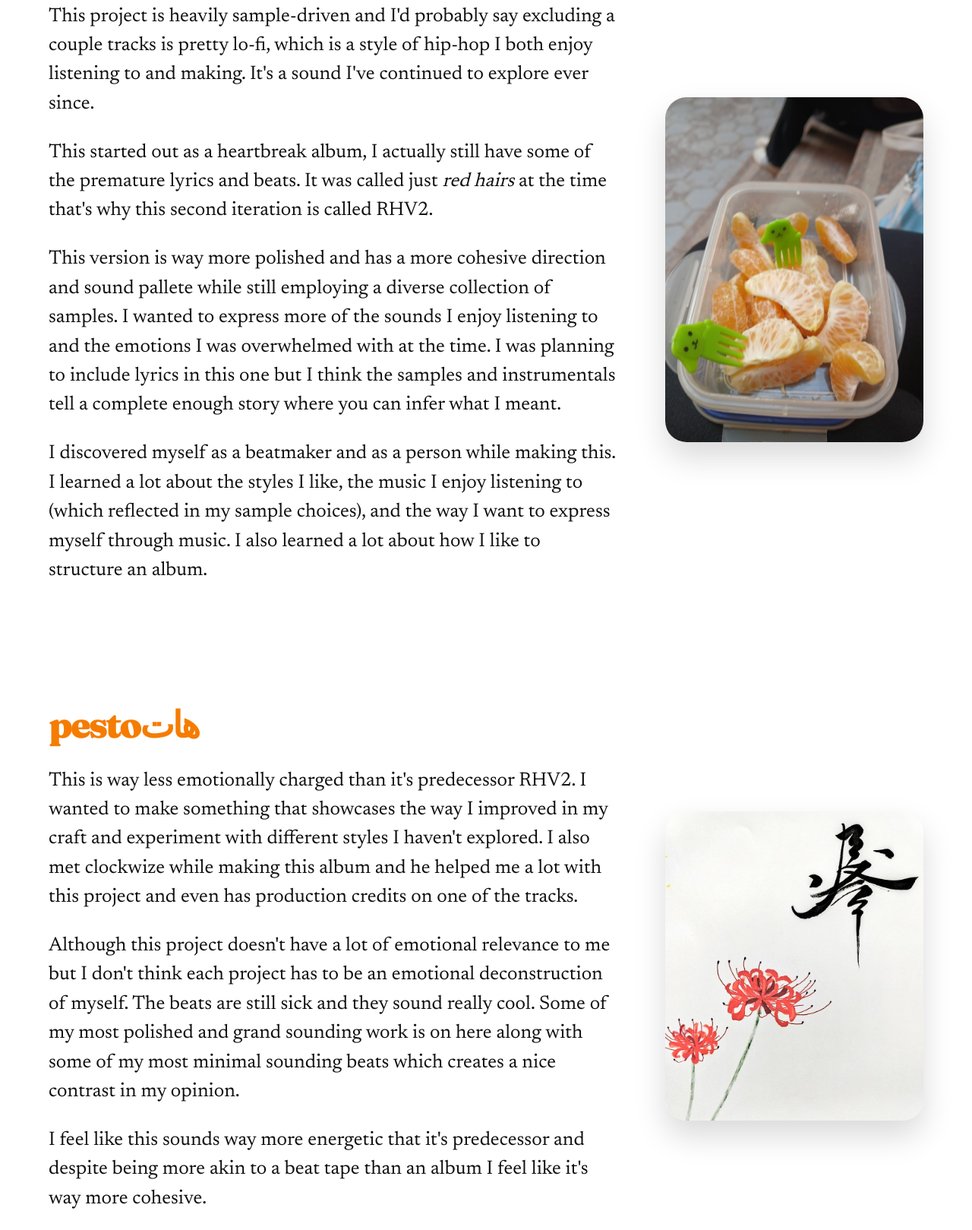
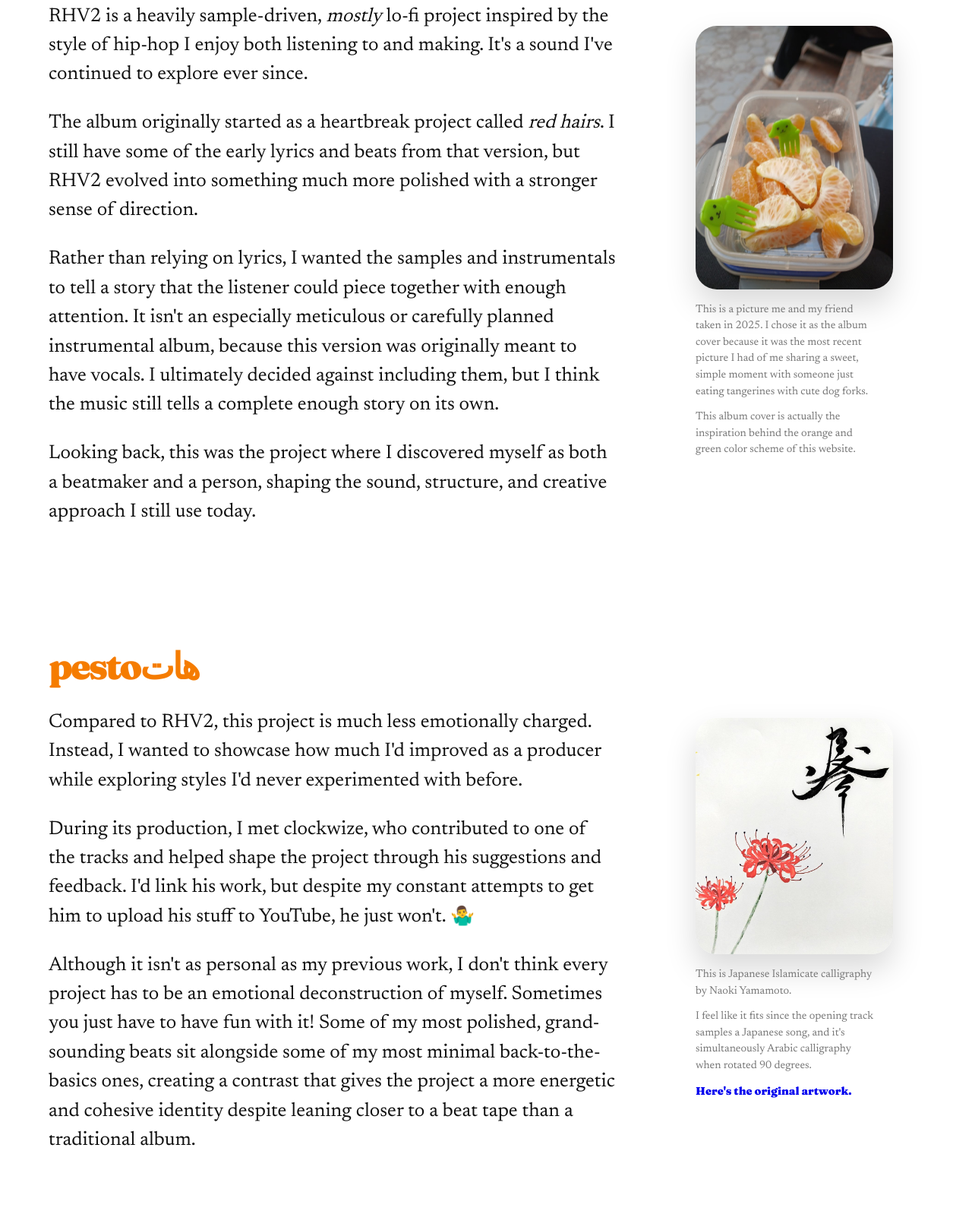
Before and after one commit to pesterian/portfolio, a plain HTML site: page index.html in a window 1280 px wide. Shown: the part 4241-5860 px from the top of the page at 76% size. Drawn offline with Linux system fonts and the light colour scheme.

Commit message:
Improved album write-ups

```diff
--- a/index.html
+++ b/index.html
@@ -251,35 +251,48 @@
                     <h3>RHV2</h3>
 
  <p>
-                    This project is heavily sample-driven and I'd probably say excluding a couple tracks is pretty lo-fi, which is a style of hip-hop I both enjoy
-                    listening to and making. It's a sound I've continued to explore ever since.
+    RHV2 is a heavily sample-driven, <em>mostly</em> lo-fi project inspired by
+    the style of hip-hop I enjoy both listening to and making. It's a sound
+    I've continued to explore ever since.
 </p>
+
 <p>
-                        This started out as a heartbreak album, I actually still have
-                        some of the premature lyrics and beats. It was called just
-                        <em>red hairs</em> at the time that's why this second iteration is called
-                        RHV2.
+    The album originally started as a heartbreak project called
+    <em>red hairs</em>. I still have some of the early lyrics and beats from
+    that version, but RHV2 evolved into something much more polished with a
+    stronger sense of direction.
 </p>
+
 <p>
-                        This version is way more polished and has a more cohesive
-                        direction and sound pallete while still employing a diverse collection of samples. I wanted to express more
-                        of the sounds I enjoy listening to and the emotions I
-                        was overwhelmed with at the time. I was planning to
-                        include lyrics in this one but I think the samples
-                        and instrumentals tell a complete enough story where
-                        you can infer what I meant.
+    Rather than relying on lyrics, I wanted the samples and instrumentals to
+    tell a story that the listener could piece together with enough attention.
+    It isn't an especially meticulous or carefully planned instrumental album,
+    because this version was originally meant to have vocals. I ultimately
+    decided against including them, but I think the music still tells a
+    complete enough story on its own.
 </p>
+
 <p>
-                I discovered myself as a beatmaker and as a person while making this.
-                I learned a lot about the styles I like, the music I enjoy listening to
-                (which reflected in my sample choices), and the way I want to express myself through music.
-                I also learned a lot about how I like to structure an album.
+    Looking back, this was the project where I discovered myself as both a
+    beatmaker and a person, shaping the sound, structure, and creative
+    approach I still use today.
 </p>
 
                 </div>
+                <figure>
                 <a href="https://www.youtube.com/watch?v=P5VE7vbu8uQ&t=859s">
                 <img src="assets/rhv2.jpg" alt="RHV2 Album Cover">
                 </a>
+                 <figcaption>
+        This is a picture me and my friend taken in 2025. I chose it as the album cover because it was
+        the most recent picture I had of me sharing a sweet, simple moment with someone just eating tangerines
+        with cute dog forks.
+                </figcaption>
+                 <figcaption>
+                This album cover is actually the inspiration behind the orange and green color scheme of this website.
+                 </figcaption>
+
+                </figure>
             </div>
 
             <div class="album">
@@ -287,29 +300,47 @@
                 <div class="album-info">
 
                     <h3>pestoهات</h3>
+<p>
+    Compared to RHV2, this project is much less emotionally charged. Instead,
+    I wanted to showcase how much I'd improved as a producer while exploring
+    styles I'd never experimented with before.
+</p>
 
 <p>
+    During its production, I met clockwize, who contributed to one of the
+    tracks and helped shape the project through his suggestions and feedback.
+    I'd link his work, but despite my constant attempts to get him to upload
+    his stuff to YouTube, he just won't. 🤷‍♂️
+</p>
 
-                        This is way less emotionally charged than it's predecessor RHV2.
-                        I wanted to make something that showcases the way I improved in
-                        my craft and experiment with different styles I haven't explored.
-                        I also met clockwize while making this album and he helped me
-                        a lot with this project and even has production credits on one
-                        of the tracks.
+<p>
+    Although it isn't as personal as my previous work, I don't think every
+    project has to be an emotional deconstruction of myself. Sometimes you
+    just have to have fun with it! Some of my most polished, grand-sounding
+    beats sit alongside some of my most minimal back-to-the-basics ones, creating a contrast
+    that gives the project a more energetic and cohesive identity despite
+    leaning closer to a beat tape than a traditional album.
 </p>
-                    <p>
-                        Although this project doesn't have a lot of emotional relevance to me but I don't think
-                        each project has to be an emotional deconstruction of myself. The beats are still
-                        sick and they sound really cool. Some of my most polished and grand sounding
-                        work is on here along with some of my most minimal sounding beats which creates
-                        a nice contrast in my opinion.
-                    </p>
-                    <p>I feel like this sounds way more energetic that it's predecessor and despite being more akin to a beat tape than an album I feel like it's way more cohesive.</p>
-
                 </div>
+                <figure>
                 <a href ="https://www.youtube.com/watch?v=rVb7W624e5U">
                 <img src="assets/pestohat.jpg" alt="pestoهات Album Cover">
                 </a>
+                <figcaption>
+ This is Japanese Islamicate calligraphy by Naoki Yamamoto.
+                </figcaption>
+      <figcaption>
+    I feel like it fits since the opening track samples a Japanese song, and
+    it's simultaneously Arabic calligraphy when rotated 90 degrees.
+    </figcaption>
+    <div class="caption-note">
+    <figcaption>
+    <a href="https://fxtwitter.com/NaokiQYamamoto/status/2063334527611592885?s=20">
+        Here's the original artwork.
+    </a>
+</figcaption>
+    </div>
+                </figure>
             </div>
 
             <div class="album">
@@ -319,39 +350,63 @@
                     <h3>اغاني مش هتعجب ابوك</h3>
 
  <p>
-                        The very confrontational title was inspired by my actual father. He doesn't
-                        really like hip-hop and especially the way <em>I</em> make beats. So I thought
-                        by making something he'd absolutely hate I'd be making something that was true to myself.
+    The confrontational title was inspired by my actual father. He doesn't
+    really like hip-hop, especially the way <em>I</em> make beats. I figured
+    that if I made something he'd absolutely hate, I'd probably be making
+    something that was true to myself.
+</p>
 
+<p>This is my favorite and probably best work to date. It feels like the culmination of everything I want my music to be.</p>
+
+<p>
+    This project sits somewhere between RHV2 and pestoهات in terms of
+    emotional relevance. I made it while turning twenty and trying to come to
+    terms with the fact that I was no longer a teenager and that things were
+    starting to get real. You could think of it as one last grasp at the
+    rebellious spirit I always thought I had.
 </p>
 
 <p>
-
-                        This one is in between RHV2 and pestoهات in terms of emotional relevance.
-                        I turned twenty and I was trying to wrap my head around the fact that
-                        I was no longer a teenager and that things are getting real now. This
-                        project can be thought of as a last grasp at the teenage rebelious spirit
-                        I always thought I had.
-                    </p>
-                    <p>
-                        I think this is me at my most experimental. If throwing things at the wall 'till it
-                        sticks was an album it would be this. I tried mixing different genres
-                        together with hip-hop and used a way more diverse collection of sounds, samples, and techniques.
-                        My highlights would probably be the opening two parter, <em>what's on my mind is on there</em>, and the ending.
-
+    More than anything, this was the project where everything finally came
+    together. I wasn't chasing technical improvement like I was on
+    pestoهات, and I wasn't looking inward as much as I did on RHV2.
+    I already knew the kind of music I wanted to make, so I could focus on
+    bringing that vision to life.
 </p>
 
 <p>
-                        This is the first time I didn't just dump the entire project into a single
-                        video and uploaded each track as a separate video which I think is a much
-                        better way to showcase my projects in the future.
+    I think this is me at my most experimental. If throwing things at the wall
+    until they stuck was an album, it'd be this. I mixed different genres with
+    hip-hop and experimented with a much wider variety of sounds, samples, and
+    production techniques while still not sounding all over the place—it still
+    sounds like a <em>Pesto</em> album. My personal highlights are the opening
+    two-parter, <em>what's on my mind is on there</em>, and the ending.
+</p>
 
+<p>
+    This was also the first time I didn't just dump the entire project into a
+    single video. Instead, I uploaded each track separately, which I think is a
+    much better way to present my work going forward.
+</p>
+
+<p>
+    Oh yeah, and clockwize is here again. Collaborating with me might be the
+    only way to get his work onto the internet.
 </p>
 
                 </div>
+                <figure>
                 <a href="https://www.youtube.com/watch?v=3dgX6ycf8RQ&list=PL8H2NYqmupAsVnswJRjLfoukahhxp4XpV">
                 <img src="assets/tashcoverart.jpg" alt="اغاني مش هتعجب ابوك Album Cover">
                 </a>
+                <figcaption>
+                    This is a self-portrait by a friend of mine.
+                </figcaption>
+                <figcaption>
+                    I liked the blown out Y2K aesthetic and the early 2010s punk vibe. It definitely captures
+                    that raw creative and uncompromising sense of youth I was trying to convey.
+                </figcaption>
+                </figure>
             </div>
 
         </div>
--- a/styles.css
+++ b/styles.css
@@ -409,6 +409,39 @@ section{
 
 }
 
+.album figcaption {
+    margin-top: .75rem;
+
+    font-size: .9rem;
+    color: #777;
+
+    line-height: 1.5;
+
+    max-width: 90%;
+}
+
+.caption-note a{
+
+    text-decoration:none;
+
+    color:var(#777);
+
+    font-family:"Fraunces",serif;
+
+    font-size:.9rem;
+
+    transition:.2s;
+
+}
+
+.links a:hover{
+
+    color:var(--orange);
+
+    transform:translateY(-4px);
+
+}
+
 /* ===========================
    CONTACT
 =========================== */
```
Lines whose indentation alone changed are shown as unchanged.
